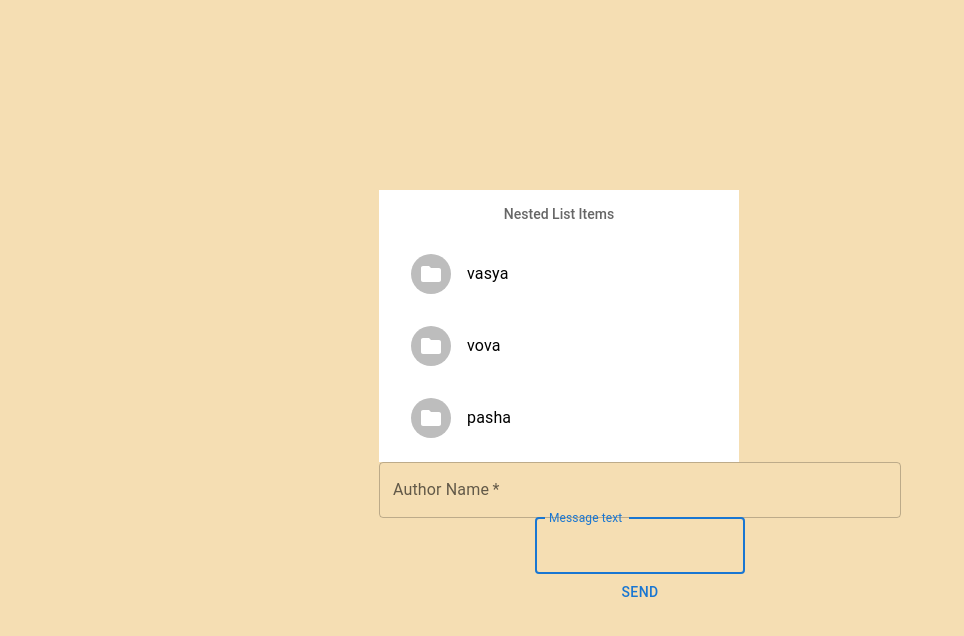
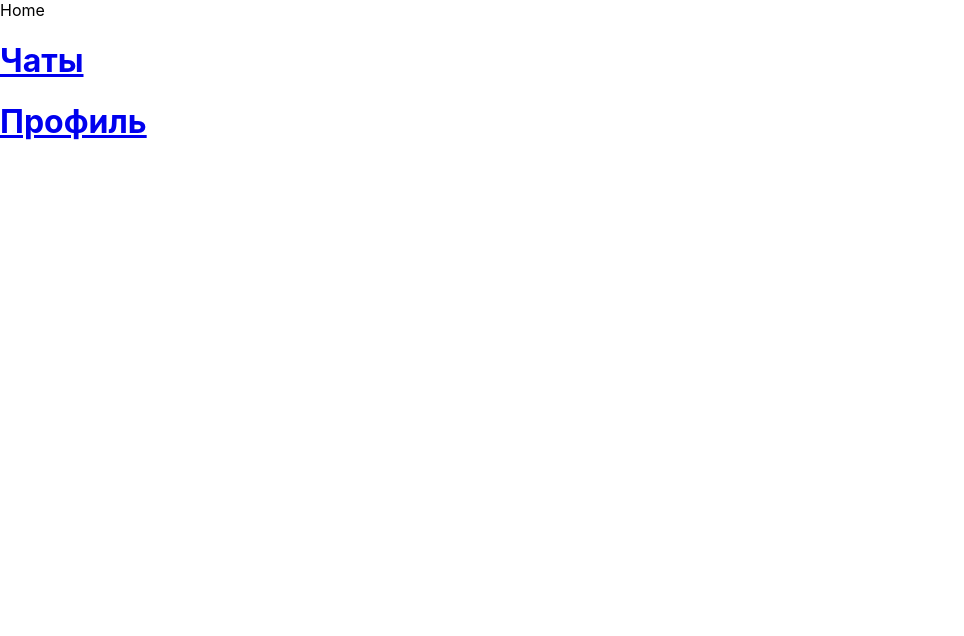
Before and after one commit to Lizunchik/react, a React (Create React App) app: page / in a window 1280 px wide. Shown: the top 636 px of the page, without its empty margins (0-964 px from the left). Built offline with nearby package versions, Linux system fonts and the light colour scheme.

Commit message:
lesson 4

```diff
--- a/package.json
+++ b/package.json
@@ -14,6 +14,7 @@
     "@testing-library/user-event": "^13.5.0",
     "react": "^18.1.0",
     "react-dom": "^18.1.0",
+    "react-router-dom": "^6.3.0",
     "react-scripts": "5.0.1",
     "styled-components": "^5.3.5",
     "web-vitals": "^2.1.4"
--- a/src/App.jsx
+++ b/src/App.jsx
@@ -6,101 +6,25 @@ import ListSubheader from '@mui/material/ListSubheader';
 import List from '@mui/material/List';
 import { Box, TextField } from '@mui/material';
 import Chats from './Chats';
+import {Routes, Route} from 'react-router-dom';
+import HomePage from './pages/HomePage';
+import ProfilePage from './pages/ProfilePage';
+import ChatPage from './pages/ChatPage';
+import NotFoundPage from './pages/NotFoundPage';
 
 
 function App() {
-  const [author, setAuthor] = useState('');
-  const [message, setMessage] = useState([]);
-  const [messages, setMessages] = useState([]);
-  const [chatList] = useState([
-    { name: "vasya", id: 1 },
-    { name: "vova", id: 2 },
-    { name: "pasha", id: 3 },
-  ]);
-  const inputRef = useRef(null);
-
-
-  const onButtonClick = () => {
-    let newId = 1;
-    if (messages.length) {
-      newId = messages[messages.length - 1].id + 1;
-    }
-    if (author.length) {
-      setMessages(messages => [...messages, { text: message, author: author, id: newId }])
-    }
-    else {
-      alert('author name needed');
-    }
-  };
-
-  function focusTextField(input) {
-    if (input) {
-      input.focus();
-    }
-  }
-  useEffect(() => {
-    const lastMessage = messages[messages.length - 1];
-    if (lastMessage && lastMessage.author) {
-      setTimeout(() => {
-        alert(`${author}, message sent`)
-      }, 1500);
-    }
-    focusTextField(inputRef.current);
-  }, [messages])
-
-
-
 
   return (
-    <div className="App">
-      <header className="App-header">
+    <Routes>
+      <Route path={'/'} element={<HomePage/>} />
+      <Route path={'/chats'} element={<ChatPage/>} />
+      <Route path={'/profile'} element={<ProfilePage/>} />
 
-        <div>
-          <List
-            sx={{ width: '100%', maxWidth: 360, bgcolor: 'background.paper' }}
-            component="nav"
-            aria-labelledby="nested-list-subheader"
-            subheader={
-              <ListSubheader component="div" id="nested-list-subheader">
-                Nested List Items
-              </ListSubheader>
-            }
-          >
-            {chatList.map(item => {
-              return (
-                <Chats name={item.name} key={item.id} />
-              )
-            })}
-          </List>
-          <Box
-            component="form"
-            noValidate
-            autoComplete='off'
-          >
-            <TextField id="outlined-required" required
-              fullWidth
-              label="Author Name"
-              value={author}
-              onChange={({ target }) => setAuthor(target.value)}
-            />
-            <TextField id="filled-basic"
-              label="Message text"
-              multiline
-              value={message}
-              inputRef={inputRef}
-              onChange={({ target }) => setMessage(target.value)}
-            />
-            <Button fullWidth onClick={onButtonClick}>Send</Button>
-          </Box>
-        </div>
-        {messages.map(e => {
-          return (
-            <Message author={e.author} text={e.text} key={e.id} />
-          )
-        })}
+      <Route path={'*'} element={<NotFoundPage/>} />
 
-      </header >
-    </div >
+    </Routes>
+
   );
 }
 
--- a/src/index.js
+++ b/src/index.js
@@ -3,12 +3,15 @@ import ReactDOM from 'react-dom/client';
 import './index.css';
 import App from './App';
 import reportWebVitals from './reportWebVitals';
+import { BrowserRouter } from 'react-router-dom';
 
 const root = ReactDOM.createRoot(document.getElementById('root'));
 root.render(
-  <React.StrictMode>
-    <App message="<3"/>
-  </React.StrictMode>
+    <BrowserRouter>
+    <React.StrictMode>
+        <App />
+    </React.StrictMode>
+    </BrowserRouter>
 );
 
 // If you want to start measuring performance in your app, pass a function
--- /dev/null
+++ b/src/pages/ChatPage.jsx
@@ -0,0 +1,29 @@
+import React, { useState } from 'react';
+
+const ChatPage = () => {
+    const [chats, setChats] = useState([
+        {
+            id: 1,
+            name: 'vasya',
+
+        },
+        {
+            id: 2,
+            name: 'petya',
+
+        }
+    ])
+    return (
+        <div>
+            {
+                chats.map(e=> (
+                    <div key={e.id}>
+                        <h3>{e.name}</h3>
+                    </div>
+                ))
+            }
+        </div>
+    );
+};
+
+export default ChatPage;
--- /dev/null
+++ b/src/pages/HomePage.jsx
@@ -0,0 +1,24 @@
+import React from 'react';
+import { Link } from 'react-router-dom';
+
+const HomePage = () => {
+    return (
+        <div>
+            Home
+            <Link to={'/chats'}>
+                <h1>
+                    Чаты
+                </h1>
+            </Link>
+
+            <Link to={'/profile'}>
+                <h1>
+                    Профиль
+                </h1>
+            </Link>
+
+        </div>
+    );
+};
+
+export default HomePage;
--- /dev/null
+++ b/src/pages/NotFoundPage.jsx
@@ -0,0 +1,14 @@
+import React from 'react';
+import { Link } from 'react-router-dom';
+
+const HomePage = () => {
+    return (
+        <div>
+            Page not found.
+           <Link to={'/'}>Home</Link>
+
+        </div>
+    );
+};
+
+export default HomePage;
--- /dev/null
+++ b/src/pages/ProfilePage.jsx
@@ -0,0 +1,11 @@
+import React from 'react';
+
+const ProfilePage = ()=>{
+    return(
+        <div>
+            Profile
+        </div>
+    );
+};
+
+export default ProfilePage;
```
Also changed, not shown: 1 other file (tests, documents, lock files or other folders).
